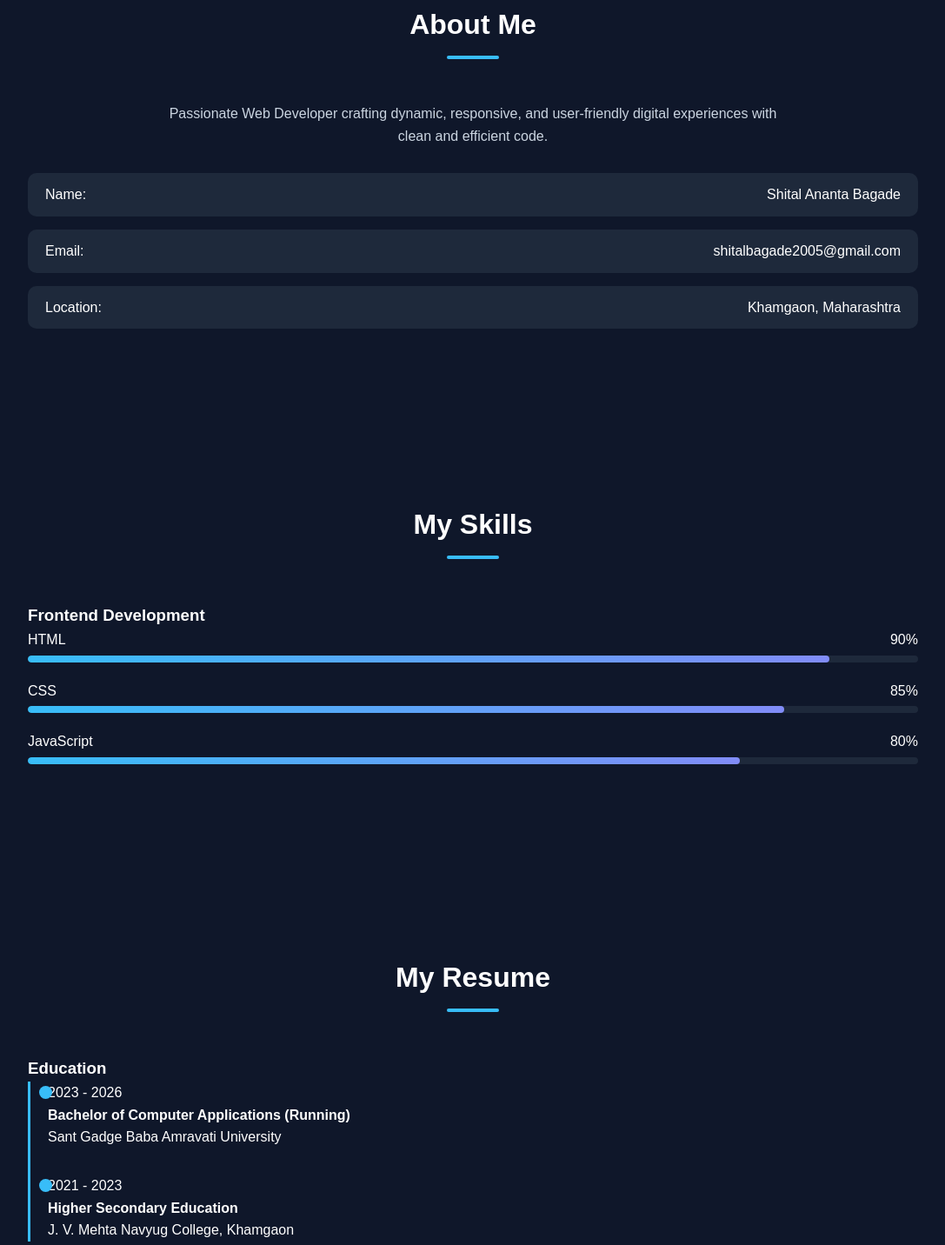
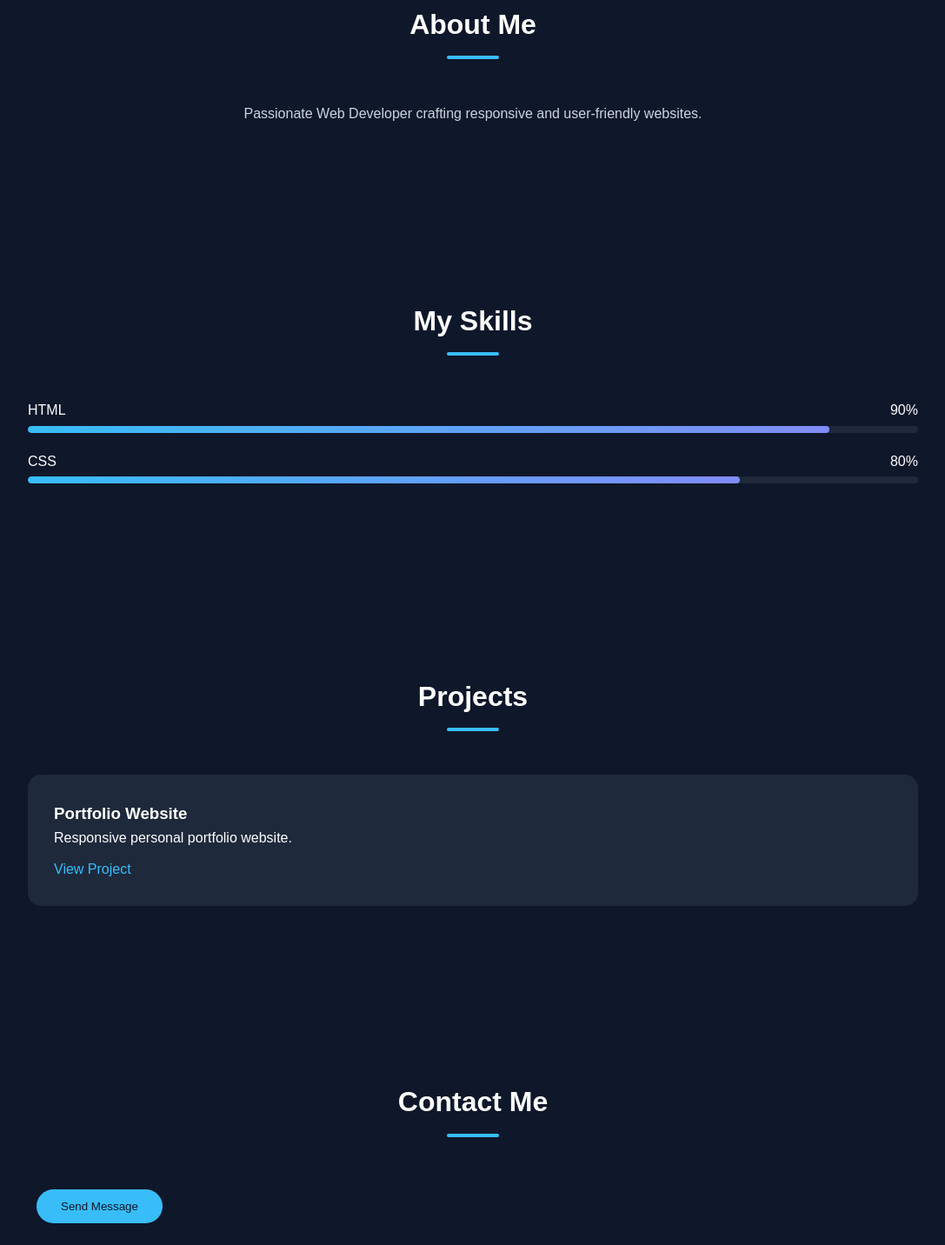
Before and after one commit to Shitalbagade/Personal-Portfolio, a plain HTML site: page index.html in a window 1280 px wide. Shown: the part 897-2329 px from the top of the page at 87% size, without its empty margins (96-1183 px from the left). Drawn offline with Linux system fonts and the light colour scheme.

Commit message:
Update index.html

```diff
--- a/index.html
+++ b/index.html
@@ -2,78 +2,51 @@
 <html lang="en">
 <head>
     <meta charset="UTF-8">
+    <title>Shital Portfolio</title>
     <meta name="viewport" content="width=device-width, initial-scale=1.0">
-    <title>Portfolio Website</title>
     <link rel="stylesheet" href="style.css">
 </head>
-
 <body>
 
-    <!-- Navigation -->
+<!-- ================= NAVBAR ================= -->
 <nav>
     <ul class="nav-links">
-            <li><a href="#home">Home</a></li>
+        <li><a href="#home" class="active">Home</a></li>
         <li><a href="#about">About</a></li>
-            <li><a href="#skill">Skill</a></li>
-            <li><a href="#resume">Resume</a></li>
-            <li><a href="#project">Project</a></li>
+        <li><a href="#skills">Skills</a></li>
+        <li><a href="#projects">Project</a></li>
         <li><a href="#contact">Contact</a></li>
     </ul>
 </nav>
 
-    <main>
-
-        <!-- Hero Section -->
+<!-- ================= HERO ================= -->
 <section class="hero" id="home">
-            <div class="hero-content">
+    <div>
         <h2>Hello, I'M</h2>
         <h1>Shital Bagade</h1>
         <p>Frontend Developer | BCA Student</p>
-                <div class="cta-buttons">
+        <div>
             <button class="primary-btn">Hire Me</button>
-                    <button class="secondary-btn">Download CV</button>
-                </div>
-            </div>
-        </section>
 
-        <!-- About Section -->
-        <section class="about" id="about">
-            <div class="about-container">
-                <div class="about-content">
-                    <h2 class="section-title">About Me</h2>
-                    <p class="about-text">
-                        Passionate Web Developer crafting dynamic, responsive, and user-friendly digital experiences with clean and efficient code.
-                    </p>
-
-                    <div class="about-info">
-                        <div class="info-item">
-                            <span class="info-label">Name:</span>
-                            <span class="info-value">Shital Ananta Bagade</span>
-                        </div>
-                        <div class="info-item">
-                            <span class="info-label">Email:</span>
-                            <span class="info-value">shitalbagade2005@gmail.com</span>
-                        </div>
-                        <div class="info-item">
-                            <span class="info-label">Location:</span>
-                            <span class="info-value">Khamgaon, Maharashtra</span>
-                        </div>
-                    </div>
+            <a href="shital_resume.pdf" download class="secondary-btn">
+                Download CV
+            </a>
 
         </div>
     </div>
 </section>
 
-        <!-- Skills Section -->
-        <section class="skills" id="skill">
-            <div class="skills-container">
+<!-- ================= ABOUT ================= -->
+<section id="about">
+    <h2 class="section-title">About Me</h2>
+    <p class="about-text">
+        Passionate Web Developer crafting responsive and user-friendly websites.
+    </p>
+</section>
+
+<!-- ================= SKILLS ================= -->
+<section id="skills">
     <h2 class="section-title">My Skills</h2>
-
-                <div class="skills-content">
-                    <div class="skill-category">
-                        <h3>Frontend Development</h3>
-
-                        <div class="skill-items">
 
     <div class="skill-item">
         <div class="skill-info">
@@ -81,133 +54,39 @@
             <span>90%</span>
         </div>
         <div class="progress-bar">
-                                    <div class="progress" style="width: 90%"></div>
+            <div class="progress" style="width:90%"></div>
         </div>
     </div>
 
     <div class="skill-item">
         <div class="skill-info">
             <span>CSS</span>
-                                    <span>85%</span>
+            <span>80%</span>
         </div>
         <div class="progress-bar">
-                                    <div class="progress" style="width: 85%"></div>
+            <div class="progress" style="width:80%"></div>
         </div>
     </div>
 
-                            <div class="skill-item">
-                                <div class="skill-info">
-                                    <span>JavaScript</span>
-                                    <span>80%</span>
-                                </div>
-                                <div class="progress-bar">
-                                    <div class="progress" style="width: 80%"></div>
-                                </div>
-                            </div>
+</section>
 
-                        </div>
-                    </div>
+<!-- ================= PROJECTS ================= -->
+<section id="projects">
+    <h2 class="section-title">Projects</h2>
+    <div class="project-grid">
+        <div class="project-item">
+            <h3>Portfolio Website</h3>
+            <p>Responsive personal portfolio website.</p>
+            <a href="#" class="project-link">View Project</a>
         </div>
     </div>
 </section>
 
-        <!-- Resume Section -->
-        <section class="resume" id="resume">
-            <div class="resume-container">
-                <h2 class="section-title">My Resume</h2>
-
-                <div class="resume-content">
-                    <div class="resume-column">
-                        <h3 class="resume-subtitle">Education</h3>
-
-                        <div class="timeline">
-                            <div class="timeline-item">
-                                <span class="date">2023 - 2026</span>
-                                <h4>Bachelor of Computer Applications (Running)</h4>
-                                <p class="institution">Sant Gadge Baba Amravati University</p>
-                            </div>
-
-                            <div class="timeline-item">
-                                <span class="date">2021 - 2023</span>
-                                <h4>Higher Secondary Education</h4>
-                                <p class="institution">J. V. Mehta Navyug College, Khamgaon</p>
-                            </div>
-                        </div>
-
-                    </div>
-                </div>
-            </div>
+<!-- ================= CONTACT ================= -->
+<section id="contact">
+    <h2 class="section-title">Contact Me</h2>
+    <button class="primary-btn">Send Message</button>
 </section>
 
-        <!-- Projects Section -->
-        <section class="projects" id="project">
-            <h2 class="section-title">Projects</h2>
-
-            <div class="project-grid">
-                <div class="project-item">
-                    <div class="project-info">
-                        <h3>Online Quize </h3>
-                        <p>Web development </p>
-                        <a href="#" class="project-link">View Project</a>
-                    </div>
-                </div>
-            </div>
-        </section>
-
-        <!-- Contact Section -->
-        <section class="contact" id="contact">
-            <div class="contact-container">
-                <h2 class="section-title">Get In Touch</h2>
-
-                <div class="contact-content">
-
-                    <div class="contact-info">
-                        <div class="contact-card">
-                            <h3>Email</h3>
-                            <p>shitalbagade2005@gmail.com</p>
-                        </div>
-
-                        <div class="contact-card">
-                            <h3>Phone</h3>
-                            <p>+91 7020219751</p>
-                        </div>
-
-                        <div class="contact-card">
-                            <h3>Location</h3>
-                            <p>Khamgaon, Maharashtra</p>
-                        </div>
-                    </div>
-
-                    <form class="contact-form" id="contactForm">
-                        <div class="form-group">
-                            <input type="text" id="name" name="name" required>
-                            <label for="name">Your Name</label>
-                        </div>
-
-                        <div class="form-group">
-                            <input type="email" id="email" name="email" required>
-                            <label for="email">Your Email</label>
-                        </div>
-
-                        <div class="form-group">
-                            <input type="text" id="subject" name="subject" required>
-                            <label for="subject">Subject</label>
-                        </div>
-
-                        <div class="form-group">
-                            <textarea id="message" name="message" required></textarea>
-                            <label for="message">Your Message</label>
-                        </div>
-
-                        <button type="submit" class="submit-btn">Send Message</button>
-                    </form>
-
-                </div>
-            </div>
-        </section>
-
-    </main>
-
-    <script src="script.js"></script>
 </body>
 </html>
```
Lines whose indentation alone changed are shown as unchanged.
